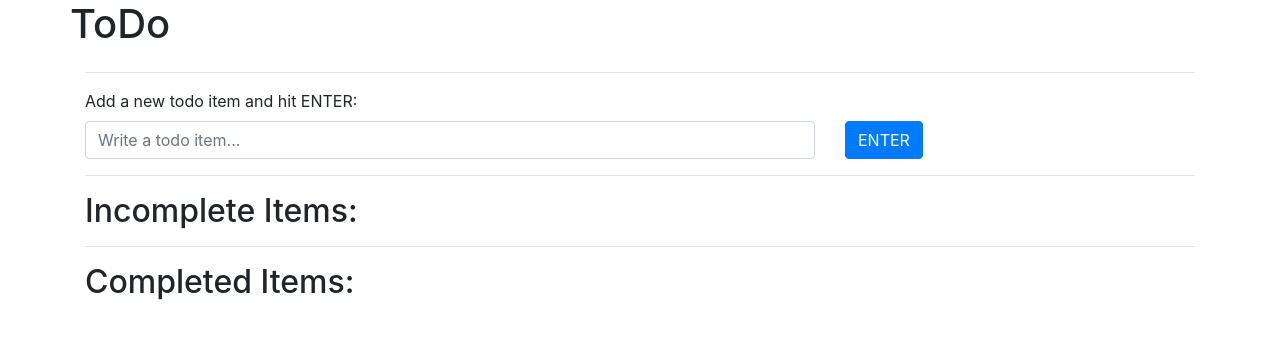
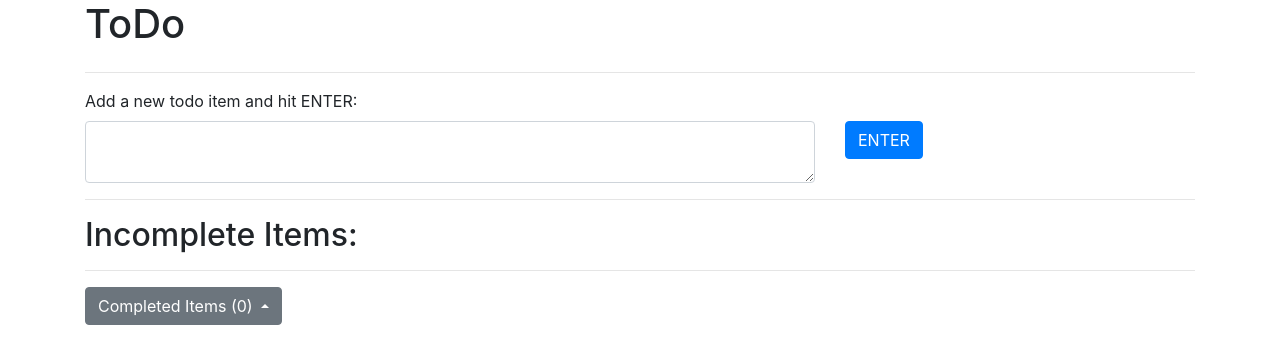
Before and after one commit to Newpaw/ToDo, a Flask app: page / in a window 1280 px wide. Shown: the top 364 px of the page. Run offline with Flask 2, Linux system fonts and the light colour scheme; data that the repository does not hold is empty; some libraries are stand-ins or nearby versions.

Commit message:
add dropdown menu

```diff
--- a/app/base.py
+++ b/app/base.py
@@ -17,9 +17,9 @@ class Todo(db.Model):
 def index():
     incomplete = Todo.query.filter_by(completed=False)
     complete = Todo.query.filter_by(completed=True)
+    count_complete = Todo.query.filter_by(completed=True).count()
     # for test if exist some incomplete task
-    exist = Todo.query.filter_by(completed=False).first()
-    return render_template("index.html", incomplete=incomplete, complete=complete, exist=exist)
+    return render_template("index.html", incomplete=incomplete, complete=complete, count_complete=count_complete)
 
 
 @app.route("/add", methods=["POST"])
--- a/app/templates/base.html
+++ b/app/templates/base.html
@@ -44,6 +44,9 @@
   </main>
 
   {% block script %}{% endblock %}
+  <script src="https://code.jquery.com/jquery-3.3.1.slim.min.js" integrity="sha384-q8i/X+965DzO0rT7abK41JStQIAqVgRVzpbzo5smXKp4YfRvH+8abtTE1Pi6jizo" crossorigin="anonymous"></script>
+  <script src="https://cdnjs.cloudflare.com/ajax/libs/popper.js/1.14.6/umd/popper.min.js" integrity="sha384-wHAiFfRlMFy6i5SRaxvfOCifBUQy1xHdJ/yoi7FRNXMRBu5WHdZYu1hA6ZOblgut" crossorigin="anonymous"></script>
+  <script src="https://stackpath.bootstrapcdn.com/bootstrap/4.2.1/js/bootstrap.min.js" integrity="sha384-B0UglyR+jN6CkvvICOB2joaf5I4l3gm9GU6Hc1og6Ls7i6U/mkkaduKaBhlAXv9k" crossorigin="anonymous"></script>
 </body>
 
 </html>
--- a/app/templates/index.html
+++ b/app/templates/index.html
@@ -7,23 +7,26 @@
 <div class="container">
 
     <div class="row">
-        <h1>ToDo</h1>
+        <div class="col-12">
+            <h1>ToDo</h1>
+        </div>
     </div>
     <hr>
 
 
     <form action="{{ url_for('add') }}" method="POST">
         <div class="row">
-            <div class="col-6">
+            <div class="col-12">
                 <label for="input todo item">Add a new todo item and hit ENTER:</label>
             </div>
         </div>
         <div class="row">
             <div class="col-8">
-                <input id="input todo item" type="text" class="form-control" placeholder="Write a todo item..."
-                    name="todoitem" required>
+                <textarea id="input todo item" type="text" class="form-control" placeholder="Write a todo item..."
+                    name="todoitem" rows="2" required> </textarea>
             </div>
-            <div class="col"><button class="btn btn-primary" type="submit" value="Enter" name="Enter"> ENTER </button></div>
+            <div class="col"><button class="btn btn-primary" type="submit" value="Enter" name="Enter"> ENTER </button>
+            </div>
         </div>
     </form>
 
@@ -46,23 +49,22 @@
     </form>
     {% endfor %}
 
+    <hr>
+    <div class="btn-group dropup">
+        <button class="btn btn-secondary dropdown-toggle" type="button" id="dropdownMenuButton" data-toggle="dropdown"
+            aria-haspopup="true" aria-expanded="false">
+            Completed Items ({{count_complete}})
+        </button>
+        <div class="dropdown-menu" aria-labelledby="dropdownMenuButton">
+            {% for todo in complete %}
+            <button class="dropdown-item" type="button" disabled>DONE (
+                {{todo.update_date.strftime("%d.%m.%Y, %H:%M:%S")}}) | {{todo.text}}
+            </button>
+            {% endfor %}
 
+        </div>
+    </div>
 
-
-
-
-    <hr>
-    <h2>Completed Items:</h2>
-    {% for todo in complete %}
-    <div class="form-check">
-        <input id="checkbox for done items {{todo.id}}" class="form-check-input" type="checkbox" name="checkeddone"
-            value="{{todo.id}}" disabled>
-        <label for="checkbox for done items {{todo.id}}" class="form-check-label">
-            {{todo.text}} <br>
-            DONE | {{todo.update_date.strftime("%d.%m.%Y, %H:%M:%S")}}
-        </label>
-    </div>
-    {% endfor %}
 
 
 </div>
```
